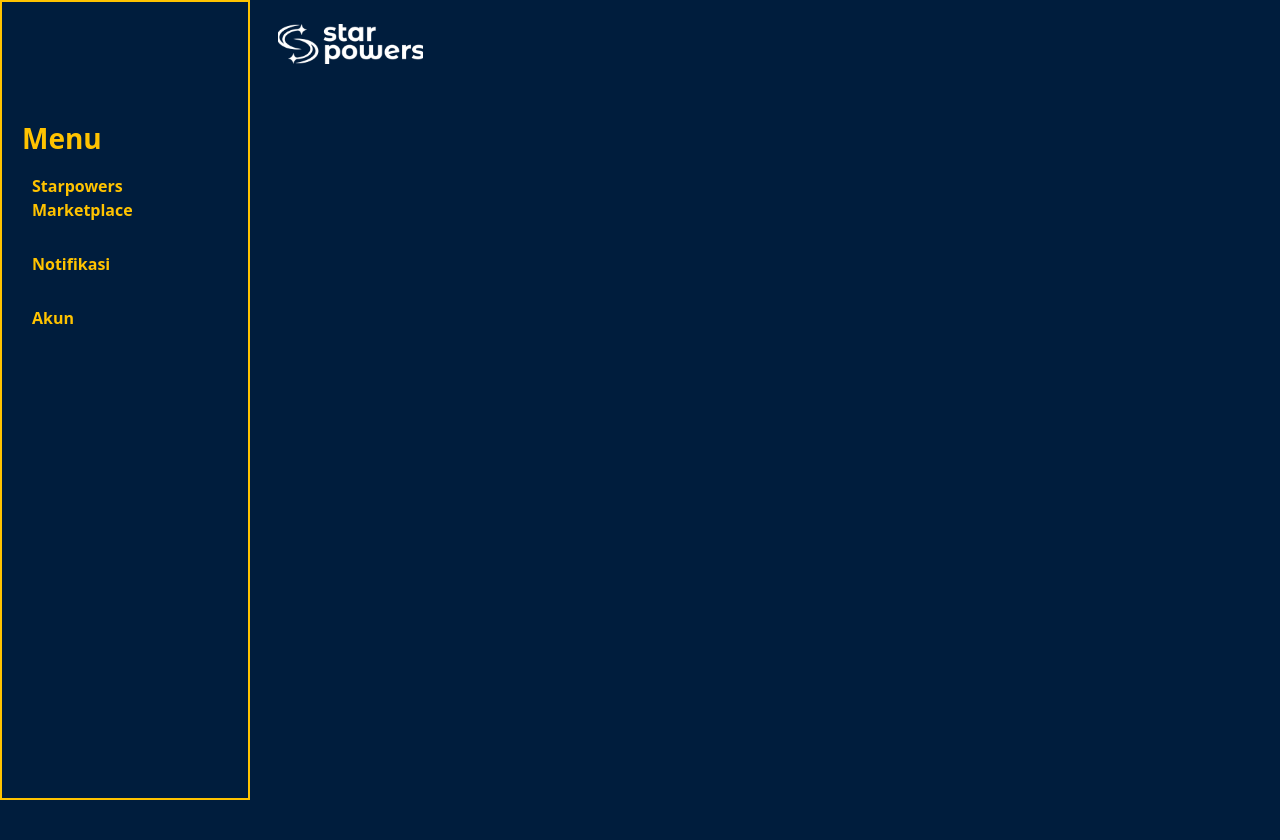
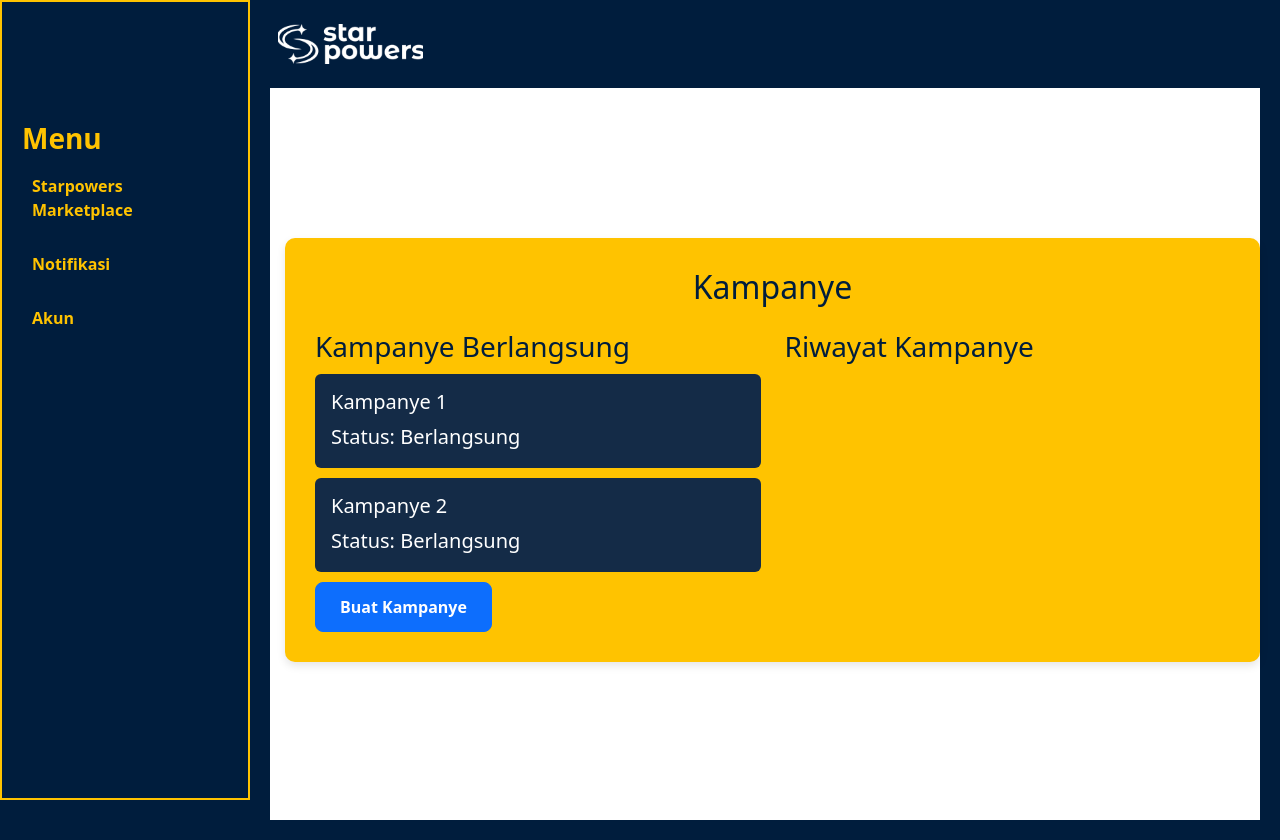
Before and after one commit to ImamAriadi2022/star, a React (Create React App) app in the folder starweb/: page /brand/dashboard/marketplace in a window 1280 px wide. Before the commit the page ends 800 px from the top, so only its background shows below. Built offline with nearby package versions, Linux system fonts and the light colour scheme.

Commit message:
oke pindah ke backend

```diff
--- a/starweb/src/components/brand/AkunBrand.js
+++ b/starweb/src/components/brand/AkunBrand.js
@@ -37,7 +37,6 @@ function AkunBrand() {
   };
 
   const containerStyle = {
-    padding: '50px 0',
     backgroundColor: 'white',
     display: 'flex',
     justifyContent: 'center',
@@ -55,7 +54,7 @@ function AkunBrand() {
     maxWidth: '1000px',
     position: 'relative',
     marginTop: '60px',
-    marginLeft: '200px',
+    marginLeft: '15px', // Adjusted margin to move content to the left
   };
 
   const buttonContainerStyle = {
--- a/starweb/src/components/brand/Notifikasi.js
+++ b/starweb/src/components/brand/Notifikasi.js
@@ -21,9 +21,31 @@ function Notifikasi() {
     }
   };
 
+  const containerStyle = {
+    backgroundColor: 'white',
+    display: 'flex',
+    justifyContent: 'center',
+    alignItems: 'center',
+    minHeight: '100vh',
+  };
+
+  const contentStyle = {
+    backgroundColor: '#FFC300',
+    color: '#001D3D',
+    padding: '30px',
+    borderRadius: '10px',
+    boxShadow: '0 4px 8px rgba(0, 0, 0, 0.1)',
+    width: '100%',
+    maxWidth: '1000px',
+    position: 'relative',
+    marginTop: '60px',
+    marginLeft: '15px', // Adjusted margin to move content to the left
+  };
+
   return (
-    <Container style={{ marginTop: '20px' }}>
-      <h2>Notifications</h2>
+    <div style={containerStyle}>
+      <div style={contentStyle}>
+        <h2 className="text-center mb-4" style={{ color: '#001D3D' }}>Notifications</h2>
         <ListGroup>
           {notifications.map((notification) => (
             <ListGroup.Item key={notification.id}>
@@ -36,7 +58,8 @@ function Notifikasi() {
             </ListGroup.Item>
           ))}
         </ListGroup>
-    </Container>
+      </div>
+    </div>
   );
 }
 
--- a/starweb/src/components/brand/marketplace.js
+++ b/starweb/src/components/brand/marketplace.js
@@ -1,5 +1,6 @@
-import React, { useState } from 'react';
-import { Button, Form, Card, Dropdown, DropdownButton } from 'react-bootstrap';
+import React, { useState, useEffect } from 'react';
+import { Button, Form, Card, Dropdown, DropdownButton, Row, Col, Spinner, Modal, Container, Image } from 'react-bootstrap';
+import { FaInstagram } from 'react-icons/fa';
 
 function Marketplace() {
   const [step, setStep] = useState(1);
@@ -10,14 +11,26 @@ function Marketplace() {
   const [endDate, setEndDate] = useState('');
   const [proposalDeadline, setProposalDeadline] = useState('');
   const [brief, setBrief] = useState('');
+  const [showOngoing, setShowOngoing] = useState(true);
+  const [showPaymentModal, setShowPaymentModal] = useState(false);
 
-  const categories = ['Category 1', 'Category 2', 'Category 3']; // Replace with actual categories
+  const categories = ['Kategori 1', 'Kategori 2', 'Kategori 3']; // Ganti dengan kategori yang sebenarnya
 
   const influencers = [
-    { id: 1, name: 'Influencer 1' },
-    { id: 2, name: 'Influencer 2' },
-    { id: 3, name: 'Influencer 3' },
-  ]; // Replace with actual influencers
+    { id: 1, name: 'Influencer 1', price: 'Rp 1.000.000', accountNumber: '1234567890', followers: '5K Followers', image: 'landing/influencer/art1.png', type: 'Entertainment', platform: 'Instagram' },
+    { id: 2, name: 'Influencer 2', price: 'Rp 2.000.000', accountNumber: '0987654321', followers: '6K Followers', image: 'landing/influencer/art1.png', type: 'Entertainment', platform: 'Instagram' },
+    { id: 3, name: 'Influencer 3', price: 'Rp 3.000.000', accountNumber: '1122334455', followers: '7K Followers', image: 'landing/influencer/art1.png', type: 'Entertainment', platform: 'Instagram' },
+  ]; // Ganti dengan influencer yang sebenarnya
+
+  const ongoingCampaigns = [
+    { id: 1, name: 'Kampanye 1', status: 'Berlangsung' },
+    { id: 2, name: 'Kampanye 2', status: 'Berlangsung' },
+  ]; // Ganti dengan kampanye yang sedang berlangsung
+
+  const campaignHistory = [
+    { id: 1, name: 'Kampanye 3', status: 'Selesai' },
+    { id: 2, name: 'Kampanye 4', status: 'Selesai' },
+  ]; // Ganti dengan riwayat kampanye
 
   const handleCreateCampaign = () => {
     setStep(2);
@@ -25,36 +38,96 @@ function Marketplace() {
 
   const handleSelectInfluencer = (influencer) => {
     setSelectedInfluencer(influencer);
-    setStep(3);
   };
 
   const handleSaveChanges = () => {
-    // Save campaign logic here
-    alert('Campaign saved. Waiting for influencer approval.');
-    setStep(4);
+    setStep(5); // Set step to 5 to show the waiting page
   };
 
   const handlePayment = () => {
-    // Payment logic here
-    alert('Payment successful. Campaign created.');
+    setShowPaymentModal(true);
   };
 
+  const handlePaymentSuccess = () => {
+    setShowPaymentModal(false);
+    alert('Pembayaran berhasil. Kampanye dibuat.');
+    // Logika tambahan setelah pembayaran berhasil
+  };
+
+  // Simulasi persetujuan influencer setelah 3 detik
+  useEffect(() => {
+    if (step === 5) {
+      const timer = setTimeout(() => {
+        setStep(6); // Set step to 6 to show the payment page
+      }, 3000); // 3 detik
+
+      return () => clearTimeout(timer);
+    }
+  }, [step]);
+
+  const containerStyle = {
+    backgroundColor: 'white',
+    display: 'flex',
+    justifyContent: 'center',
+    alignItems: 'center',
+    minHeight: '100vh',
+  };
+
+  const contentStyle = {
+    backgroundColor: '#FFC300',
+    color: '#001D3D',
+    padding: '30px',
+    borderRadius: '10px',
+    boxShadow: '0 4px 8px rgba(0, 0, 0, 0.1)',
+    width: '100%',
+    maxWidth: '1000px',
+    position: 'relative',
+    marginTop: '60px',
+    marginLeft: '15px', // Menyesuaikan margin untuk memindahkan konten ke kiri
+  };
+
+  const adminAccountNumber = '9876543210'; // Nomor rekening yang diatur oleh admin
+
   return (
-    <div style={{ padding: '20px' }}>
+    <div style={containerStyle}>
+      <div style={contentStyle}>
         {step === 1 && (
           <>
-          <h2>Ongoing Campaigns</h2>
-          {/* Display ongoing campaigns here */}
-          <Button onClick={handleCreateCampaign}>Create Campaign</Button>
+            <h2 className="text-center mb-4" style={{ color: '#001D3D' }}>Kampanye</h2>
+            <Row>
+              <Col>
+                <h3 style={{ cursor: 'pointer' }} onClick={() => setShowOngoing(true)}>Kampanye Berlangsung</h3>
+                {showOngoing && ongoingCampaigns.map((campaign) => (
+                  <Card key={campaign.id} style={{ margin: '10px 0' }}>
+                    <Card.Body>
+                      <Card.Title>{campaign.name}</Card.Title>
+                      <Card.Text>Status: {campaign.status}</Card.Text>
+                    </Card.Body>
+                  </Card>
+                ))}
+              </Col>
+              <Col>
+                <h3 style={{ cursor: 'pointer' }} onClick={() => setShowOngoing(false)}>Riwayat Kampanye</h3>
+                {!showOngoing && campaignHistory.map((campaign) => (
+                  <Card key={campaign.id} style={{ margin: '10px 0' }}>
+                    <Card.Body>
+                      <Card.Title>{campaign.name}</Card.Title>
+                      <Card.Text>Status: {campaign.status}</Card.Text>
+                    </Card.Body>
+                  </Card>
+                ))}
+              </Col>
+            </Row>
+            <Button onClick={handleCreateCampaign}>Buat Kampanye</Button>
           </>
         )}
 
         {step === 2 && (
           <>
-          <h2>Create Campaign</h2>
+            <h2 className="text-center mb-4" style={{ color: '#001D3D' }}>Buat Kampanye</h2>
             <Form>
               <Form.Group controlId="campaignName">
-              <Form.Label>Campaign Name</Form.Label>
+                <Form.Label>Nama Kampanye</Form.Label>
                 <Form.Control
                   type="text"
                   value={campaignName}
@@ -62,9 +135,9 @@ function Marketplace() {
                 />
               </Form.Group>
               <Form.Group controlId="category">
-              <Form.Label>Category</Form.Label>
+                <Form.Label>Kategori</Form.Label>
                 <DropdownButton
-                title={category || 'Select Category'}
+                  title={category || 'Pilih Kategori'}
                   onSelect={(e) => setCategory(e)}
                 >
                   {categories.map((cat, index) => (
@@ -74,33 +147,56 @@ function Marketplace() {
                   ))}
                 </DropdownButton>
               </Form.Group>
-            <Button onClick={() => setStep(3)}>Next</Button>
+              <Button onClick={() => setStep(3)}>Lanjut</Button>
             </Form>
           </>
         )}
 
         {step === 3 && (
           <>
-          <h2>Select Influencer</h2>
+            <h2 className="text-center mb-4" style={{ color: '#001D3D' }}>Pilih Influencer</h2>
             <div style={{ display: 'flex', flexWrap: 'wrap' }}>
               {influencers.map((influencer) => (
-              <Card key={influencer.id} style={{ width: '18rem', margin: '10px' }}>
+                <Card key={influencer.id} className="mb-4" style={{ backgroundColor: 'white', borderRadius: '12px', width: '18rem', margin: '10px' }}>
+                  <Card.Img variant="top" src={influencer.image} alt={influencer.name} className="p-3 custom-border-radius" />
                   <Card.Body>
-                  <Card.Title>{influencer.name}</Card.Title>
-                  <Button onClick={() => handleSelectInfluencer(influencer)}>Select</Button>
+                    <div className="row text-start px-4">
+                      <div className="col-12 d-flex align-items-center">
+                        <p className="content-type jenis text-light">{influencer.type}</p>
+                        <br className="mx-1" />
+                        <p className="content-type medsos mx-2 text-dark">{influencer.platform}</p>
+                      </div>
+                      <div className="col-12">
+                        <h5 className="creator-name text-dark">{influencer.name}</h5>
+                      </div>
+                      <div className="col-12">
+                        <p className="platform-name text-dark">{influencer.platform}</p>
+                      </div>
+                      <div className="col-6">
+                        <p className="text-dark">{influencer.followers}</p>
+                      </div>
+                      <div className="col-6">
+                        <Button className="btn btn-book-now" onClick={() => handleSelectInfluencer(influencer)}>
+                          Pilih
+                        </Button>
+                      </div>
+                    </div>
                   </Card.Body>
                 </Card>
               ))}
             </div>
+            {selectedInfluencer && (
+              <Button onClick={() => setStep(4)}>Lanjut</Button>
+            )}
           </>
         )}
 
         {step === 4 && (
           <>
-          <h2>Upload Brief</h2>
+            <h2 className="text-center mb-4" style={{ color: '#001D3D' }}>Unggah Brief</h2>
             <Form>
               <Form.Group controlId="startDate">
-              <Form.Label>Start Date</Form.Label>
+                <Form.Label>Tanggal Mulai</Form.Label>
                 <Form.Control
                   type="date"
                   value={startDate}
@@ -108,7 +204,7 @@ function Marketplace() {
                 />
               </Form.Group>
               <Form.Group controlId="endDate">
-              <Form.Label>End Date</Form.Label>
+                <Form.Label>Tanggal Selesai</Form.Label>
                 <Form.Control
                   type="date"
                   value={endDate}
@@ -116,7 +212,7 @@ function Marketplace() {
                 />
               </Form.Group>
               <Form.Group controlId="proposalDeadline">
-              <Form.Label>Proposal Deadline</Form.Label>
+                <Form.Label>Batas Waktu Proposal</Form.Label>
                 <Form.Control
                   type="date"
                   value={proposalDeadline}
@@ -132,18 +228,58 @@ function Marketplace() {
                   onChange={(e) => setBrief(e.target.value)}
                 />
               </Form.Group>
-            <Button onClick={handleSaveChanges}>Save Changes</Button>
+              <Button onClick={handleSaveChanges}>Simpan Perubahan</Button>
             </Form>
           </>
         )}
 
         {step === 5 && (
           <>
-          <h2>Payment</h2>
-          <p>Please proceed with the payment to complete the campaign creation.</p>
-          <Button onClick={handlePayment}>Pay</Button>
+            <h2 className="text-center mb-4" style={{ color: '#001D3D' }}>Menunggu Persetujuan Influencer</h2>
+            <div className="text-center">
+              <Spinner animation="border" role="status">
+                <span className="sr-only">Loading...</span>
+              </Spinner>
+              <p>Menunggu persetujuan dari influencer...</p>
+            </div>
           </>
         )}
+
+        {step === 6 && (
+          <>
+            <h2 className="text-center mb-4" style={{ color: '#001D3D' }}>Pembayaran</h2>
+            <p>Silakan lanjutkan pembayaran untuk menyelesaikan pembuatan kampanye.</p>
+            <Button onClick={handlePayment}>Bayar</Button>
+          </>
+        )}
+
+        <Modal show={showPaymentModal} onHide={() => setShowPaymentModal(false)}>
+          <Modal.Header closeButton>
+            <Modal.Title>Gateway Pembayaran</Modal.Title>
+          </Modal.Header>
+          <Modal.Body>
+            <Form>
+              <Form.Group controlId="brandName">
+                <Form.Label>Nama Brand</Form.Label>
+                <Form.Control type="text" value="Nama Brand" readOnly />
+              </Form.Group>
+              <Form.Group controlId="influencerName">
+                <Form.Label>Nama Influencer</Form.Label>
+                <Form.Control type="text" value={selectedInfluencer?.name} readOnly />
+              </Form.Group>
+              <Form.Group controlId="price">
+                <Form.Label>Harga</Form.Label>
+                <Form.Control type="text" value={selectedInfluencer?.price} readOnly />
+              </Form.Group>
+              <Form.Group controlId="accountNumber">
+                <Form.Label>Nomor Rekening</Form.Label>
+                <Form.Control type="text" value={adminAccountNumber} readOnly />
+              </Form.Group>
+              <Button variant="success" onClick={handlePaymentSuccess}>Bayar Sekarang</Button>
+            </Form>
+          </Modal.Body>
+        </Modal>
+      </div>
     </div>
   );
 }
--- a/starweb/src/page/brand/Dashboard.js
+++ b/starweb/src/page/brand/Dashboard.js
@@ -18,9 +18,9 @@ function DashboardBrand() {
         <NavbarBrand />
         <div style={dashboardStyle}>
           <Routes>
-            <Route path="/brand/dashboard/marketplace" element={<Marketplace />} />
-            <Route path="/brand/dashboard/notifikasi" element={<Notifikasi />} />
-            <Route path="/brand/dashboard/akun" element={<AkunBrand />} />
+            <Route path="marketplace" element={<Marketplace />} />
+            <Route path="notifikasi" element={<Notifikasi />} />
+            <Route path="akun" element={<AkunBrand />} />
           </Routes>
         </div>
       </div>
```
Also changed, not shown: starweb/src/components/brand/Sidebar.js (+4 -4 lines). Lines whose indentation alone changed are shown as unchanged.
